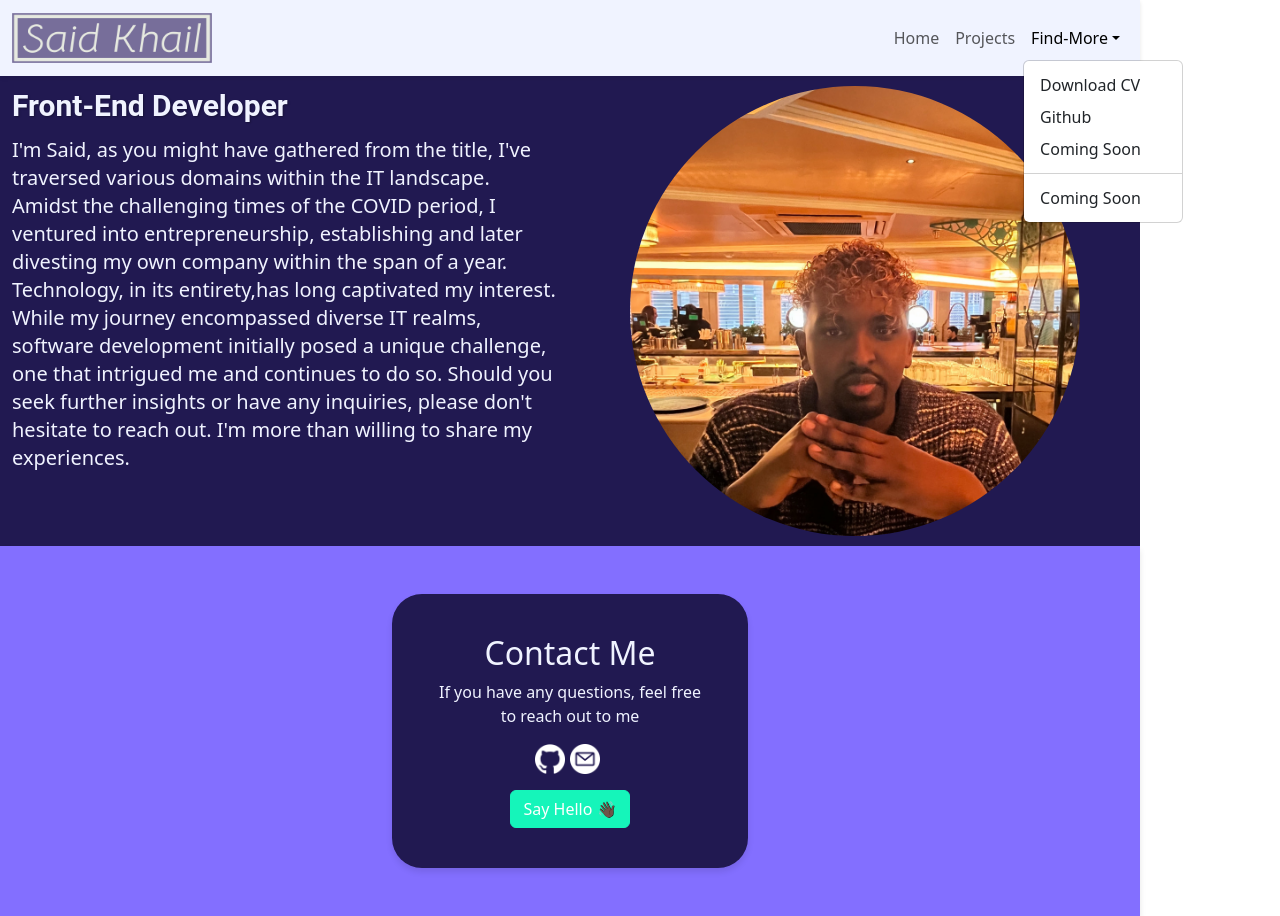
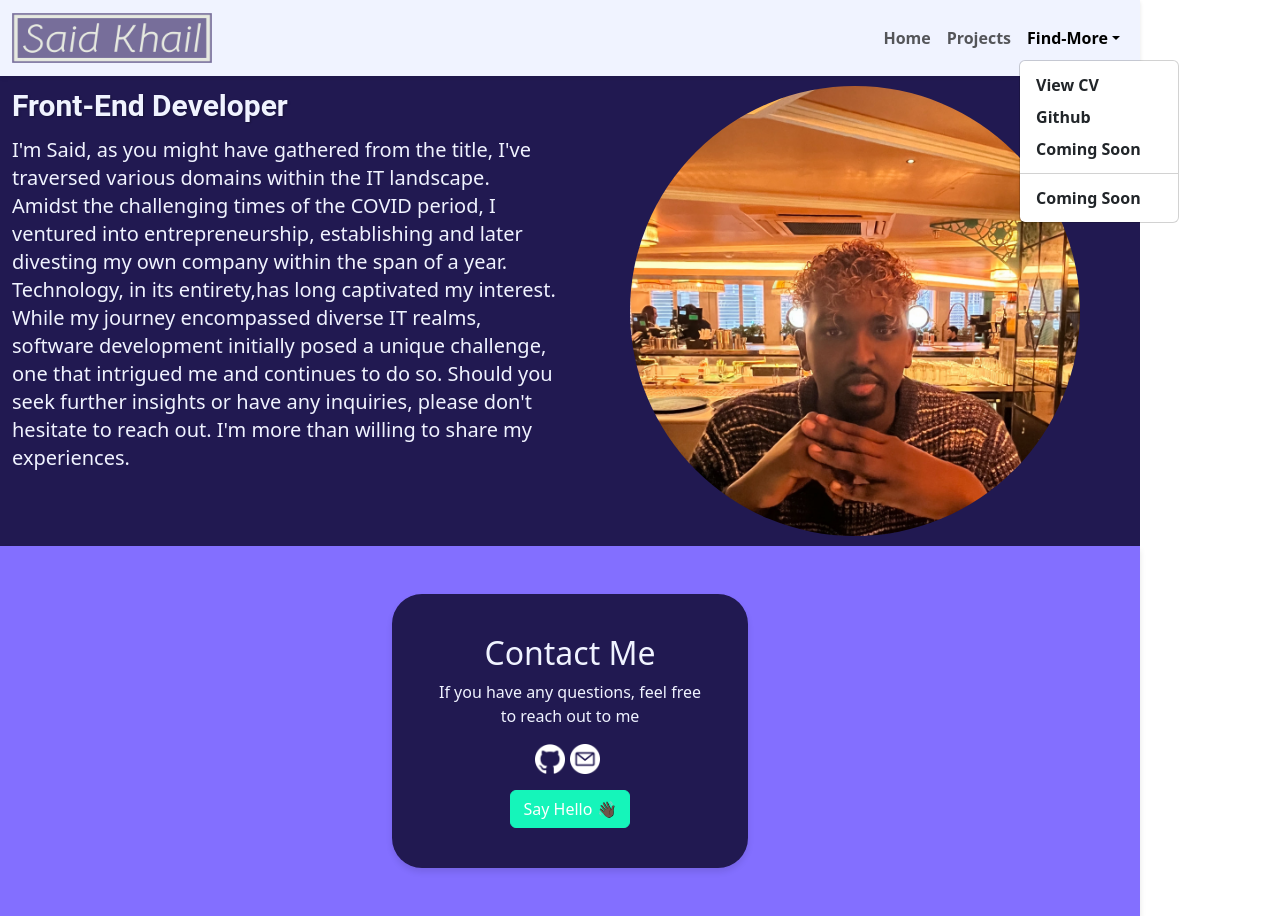
Before and after one commit to SKhail/My-React-Portfolio, a React (Vite) app in the folder reactPortfolio/: page / in a window 1280 px wide. Both pictures are taken after a click on the button "Find-More". Built offline with nearby package versions, Linux system fonts and the light colour scheme.

Commit message:
Fixed: Found an error when extracting cv file

```diff
--- a/reactPortfolio/src/components/Header.jsx
+++ b/reactPortfolio/src/components/Header.jsx
@@ -1,42 +1,11 @@
 import React from 'react'
-import { useState, useEffect } from 'react'
+import { useState } from 'react'
 import { Navbar, Nav, Container, NavDropdown } from 'react-bootstrap'
 import { Link } from 'react-router-dom'
 import '../styles/Header.css'
 
 function Header() {
   const [navActive, setNavActive] = useState(false)
-
-  //Open navbar
-  const toggleNav = () => {
-    setNavActive(!navActive)
-  }
-
-  //Close navbar
-  const closeMenu = () => {
-    setNavActive(false)
-  }
-
-  useEffect(() => {
-    const handleResize = () => {
-      if (window.innerWidth <= 500) {
-        closeMenu() // Call to close the menu
-      }
-    }
-    //Include an event Listener
-    window.addEventListener('resize', handleResize)
-
-    //Returning
-    return () => {
-      window.removeEventListener('resize', handleResize)
-    }
-  }, [])
-
-  useEffect(() => {
-    if (window.innerWidth <= 1200) {
-      closeMenu() // Call to close the menu
-    }
-  }, [])
 
   return (
     <Navbar expand='lg' className={`${navActive ? 'active' : ''}`}>
@@ -54,7 +23,9 @@ function Header() {
               Projects
             </Nav.Link>
             <NavDropdown title='Find-More' id='basic-nav-dropdown'>
-              <NavDropdown.Item href='#'>Download CV</NavDropdown.Item>
+              <NavDropdown.Item href='https://docs.google.com/document/d/1qWaTiffXX4ItqUoI5g0sjvk77pF3yBT0GhW5hSfHiNA/edit?usp=sharing' target='_blank' rel='noopener noreferrer'>
+                View CV
+              </NavDropdown.Item>
               <NavDropdown.Item href='https://github.com/SKhail' target='_blank' rel='noopener noreferrer'>
                 Github
               </NavDropdown.Item>
--- a/reactPortfolio/src/styles/Header.css
+++ b/reactPortfolio/src/styles/Header.css
@@ -1,3 +1,4 @@
+/* Start Navigation including the logo */
 .navbar-brand img {
   max-height: 50px;
 }
@@ -16,13 +17,14 @@
 }
 
 .nav-link {
-  color: #f0f3ff;
-  font-weight: bold;
-  transition: color 0.3s ease-in-out;
+  font-weight: bold !important;
+
+  text-decoration: none;
 }
 
 .nav-link:hover {
-  color: #836fff;
+  color: #836fff !important;
+  text-decoration: none;
 }
 
 .navbar-toggler {
@@ -32,17 +34,21 @@
 .navbar-toggler-icon {
   border-color: #333;
 }
+/* End Navigation including the logo */
 
-/* Smaller screens navbar */
+/* Start Sm Mb dropdown navbar */
 
 .dropdown-menu {
   box-shadow: 0, 4px 8px rgba(0, 0, 0, 0.1);
 }
 
 .dropdown-item {
-  font-weight: bold;
+  font-weight: bold !important;
 }
 
 .dropdown-item:hover {
-  background-color: #836fff;
+  background-color: #836fff !important;
+  text-decoration: none;
 }
+
+/* End Sm Mb dropdown navbar */
```
Also changed, not shown: reactPortfolio/public/Images/portfolio-screenshot.png.
